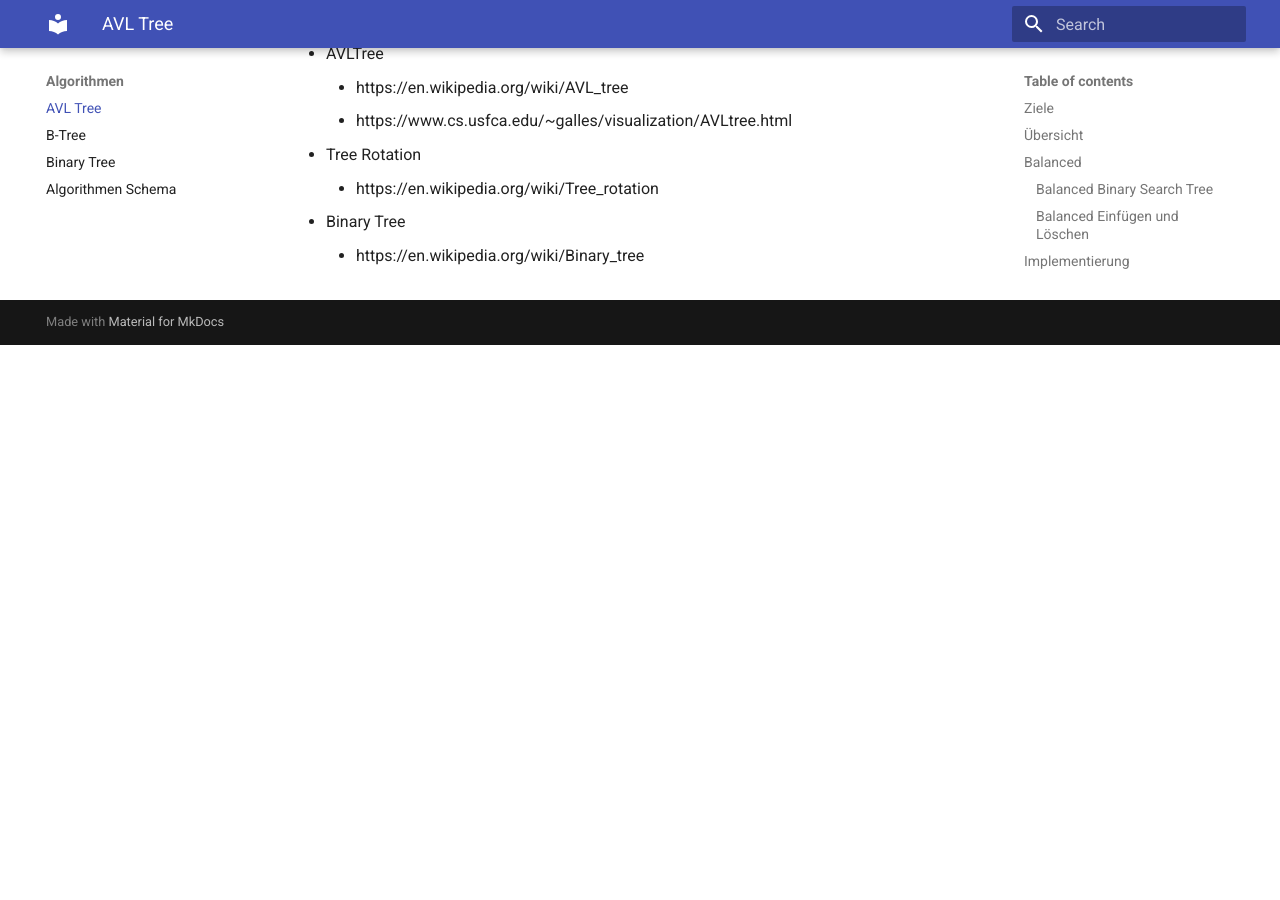
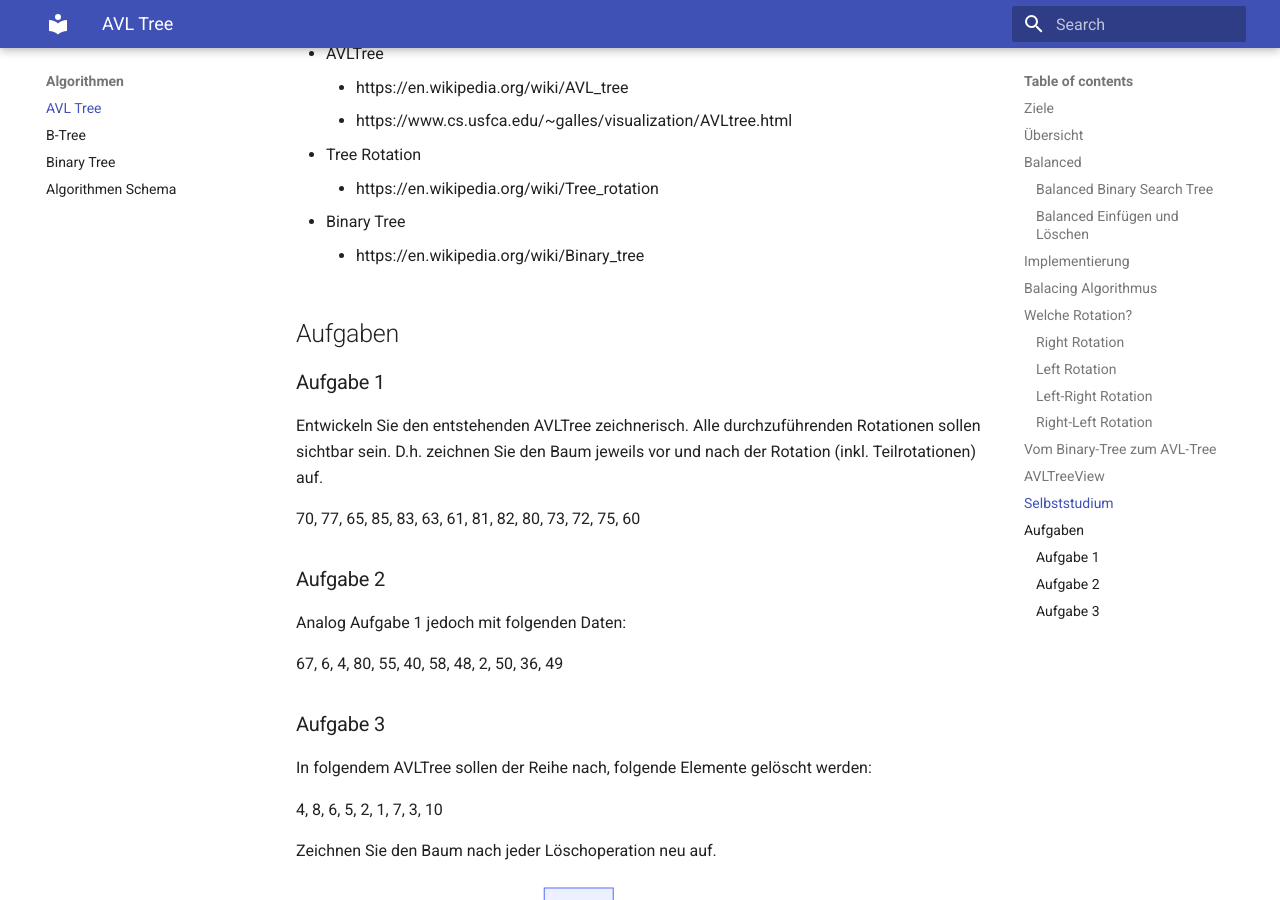
Before and after one commit to tsolenthaler/zbwAlgDs, an MkDocs documentation site: the page built from docs/algorithmen/avl-tree.md, in a window 1280 px wide and 900 px high, scrolled down 6077 px. Built offline with MkDocs 1.6.1 and Material for MkDocs 9.7.7, drawn with Linux system fonts in a browser that asks for light colours; before the commit the page ends 6422 px from its top, so only the background shows below that.

Commit message:
Add exercises for AVL Tree visualization and deletion operations in documentation

````diff
--- a/docs/algorithmen/avl-tree.md
+++ b/docs/algorithmen/avl-tree.md
@@ -188,3 +188,39 @@ https://en.wikipedia.org/wiki/Microsoft_Automatic_Graph_Layout
     * https://en.wikipedia.org/wiki/Tree_rotation
 * Binary Tree
     * https://en.wikipedia.org/wiki/Binary_tree
+
+
+## Aufgaben
+
+### Aufgabe 1
+Entwickeln Sie den entstehenden AVLTree zeichnerisch. Alle durchzuführenden Rotationen sollen sichtbar sein. D.h. zeichnen Sie den Baum jeweils vor und nach der Rotation (inkl. Teilrotationen) auf.
+
+70, 77, 65, 85, 83, 63, 61, 81, 82, 80, 73, 72, 75, 60
+
+### Aufgabe 2
+
+Analog Aufgabe 1 jedoch mit folgenden Daten:
+
+67, 6, 4, 80, 55, 40, 58, 48, 2, 50, 36, 49
+
+### Aufgabe 3
+
+In folgendem AVLTree sollen der Reihe nach, folgende Elemente gelöscht werden:
+
+4, 8, 6, 5, 2, 1, 7, 3, 10
+
+Zeichnen Sie den Baum nach jeder Löschoperation neu auf.
+
+``` mermaid
+flowchart TD
+    5 --> 3
+    5 --> 8
+    3 --> 2
+    3 --> 4
+    2 --> 1
+    8 --> 7
+    8 --> 10
+    7 --> 6
+    10 --> 9
+    10 --> 11
+```
````
